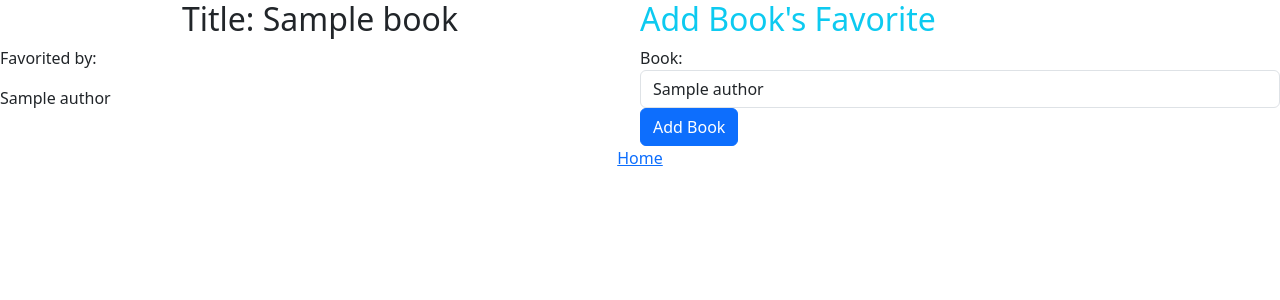
After one commit to Brando129/books, a Python web app: template flask_app/templates/show_books.html in a window 1280 px wide. The commit adds this page. Shown: the top 300 px of the page. Run offline with Jinja, Linux system fonts and the light colour scheme; the template is opened without the code that fills it: most values are stand-ins (such as "Sample title", 1, 10 or a date in 2020).

Commit message:
Changes to html and models

```diff
--- a/flask_app/controllers/controllers_books.py
+++ b/flask_app/controllers/controllers_books.py
@@ -25,7 +25,7 @@ def show_book(id):
     data = {
         "id": id
     }
-    return render_template('books_show.html', book=Book.get_book_by_id(data), unfavorited_authors=Author.
+    return render_template('show_books.html', book=Book.get_book_by_id(data), unfavorited_authors=Author.
     unfavorited_authors(data))
 
 # Route for ...
--- a/flask_app/models/models_book.py
+++ b/flask_app/models/models_book.py
@@ -55,5 +55,5 @@ class Book:
                 "created_at": row['authors.created_at'],
                 "updated_at": row['authors.updated_at']
             }
-            book.authors_who_favorited.append(Author.Author(data))
+            book.authors_who_favorited.append(author.Author(data))
         return book
--- a/flask_app/templates/books_show.html
+++ b/flask_app/templates/show_authors.html
@@ -8,7 +8,7 @@
     <!-- Bootstrap Link -->
     <link href="https://cdn.jsdelivr.net/npm/bootstrap@5.3.0/dist/css/bootstrap.min.css" rel="stylesheet"
     integrity="sha384-9ndCyUaIbzAi2FUVXJi0CjmCapSmO7SnpJef0486qhLnuZ2cdeRhO02iuK6FUUVM" crossorigin="anonymous">
-    <title>Books Show</title>
+    <title>Author Show</title>
 </head>
 <body>
     <div class="d-flex justify-content-around flex-wrap">
@@ -32,6 +32,6 @@
             </div>
             <input type="submit" value="Add Book" class="btn btn-primary">
         </form>
-    </div>
+        <a href="/">Home</a>
 </body>
 </html>
--- /dev/null
+++ b/flask_app/templates/show_books.html
@@ -0,0 +1,38 @@
+<!DOCTYPE html>
+<html lang="en">
+<head>
+    <meta charset="UTF-8">
+    <meta name="viewport" content="width=device-width, initial-scale=1.0">
+    <!-- CSS Link -->
+    <link rel="stylesheet" href="/static/css/style.css">
+    <!-- Bootstrap Link -->
+    <link href="https://cdn.jsdelivr.net/npm/bootstrap@5.3.0/dist/css/bootstrap.min.css" rel="stylesheet"
+    integrity="sha384-9ndCyUaIbzAi2FUVXJi0CjmCapSmO7SnpJef0486qhLnuZ2cdeRhO02iuK6FUUVM" crossorigin="anonymous">
+    <title>Books Show</title>
+</head>
+<body>
+    <div class="d-flex justify-content-around flex-wrap">
+        <div class="col-6">
+            <h2 class="text-center">Title: {{book.title}}</h2>
+            <p>Favorited by:</p>
+            {% for author in book.authors_who_favorited %}
+                <p>{{author.name}}</p>
+            {% endfor %}
+        </div>
+        <form action="/join/author" method="POST" class="col-6">
+            <h2 class="text-info">Add Book's Favorite</h2>
+            <input type="hidden" name="book_id" value="{{book.id}}">
+            <div class="form-group">
+                <label for="author_id">Book:</label>
+                <select name="author_id" class="form-control">
+                    {% for author in unfavorited_authors %}
+                        <option value="{{author.id}}">{{author.name}}</option>
+                    {% endfor %}
+                </select>
+            </div>
+            <input type="submit" value="Add Book" class="btn btn-primary">
+        </form>
+        <a href="/">Home</a>
+    </div>
+</body>
+</html>
```
Also changed, not shown: flask_app/controllers/controllers_authors.py (+9 -0 lines), flask_app/models/models_author.py (+31 -0 lines), flask_app/templates/authors_show.html (deleted, +0 -45 lines).
